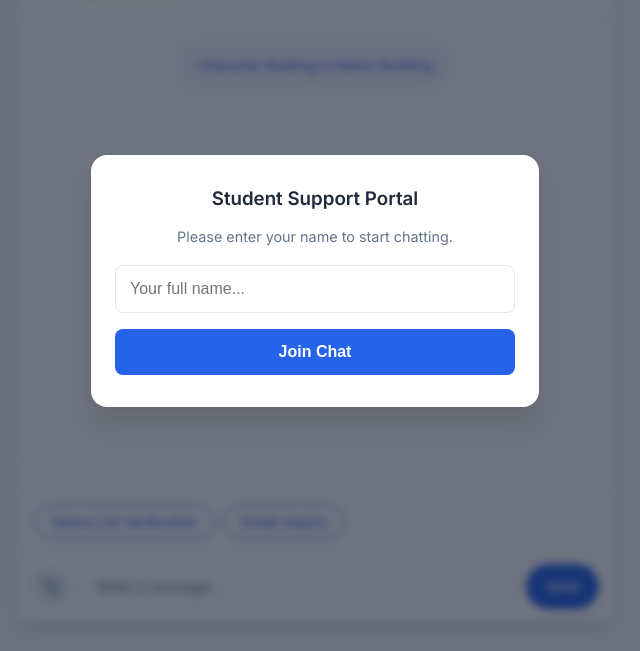
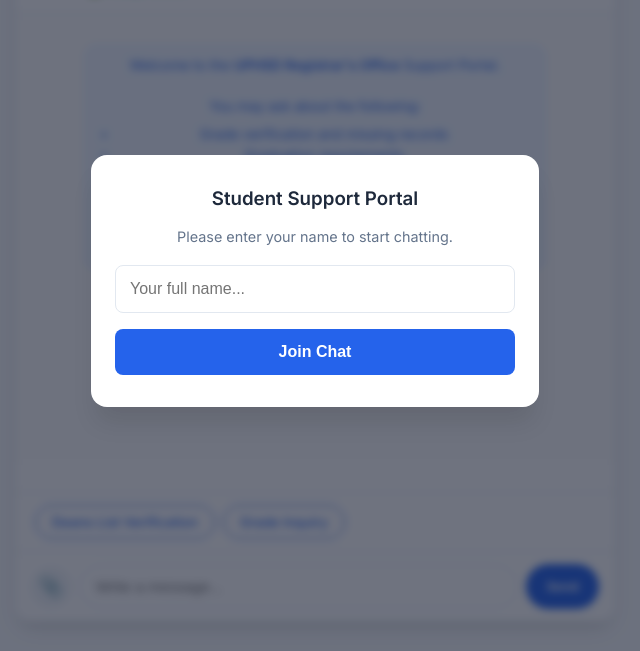
Before and after one commit to securityVault/portal, a website built with Vite: page index.html in a window 1280 px wide. Shown: the part 119-770 px from the top of the page, without its empty margins (325-965 px from the left). Built offline with nearby package versions, Linux system fonts and the light colour scheme; no server answers.

Commit message:
Update index.html

```diff
--- a/index.html
+++ b/index.html
@@ -341,7 +341,7 @@
 
     <div id="chat-container">
         <header>
-            <img src="upshd50th.png" alt="Logo">
+            <img src="upshd50th.png" alt="Logo" width: 100px; height:auto;>
             <div>
                 <h2>Universal of Perpetual Help System DALTA (UPHSD)</h2>
                 <p>🟢 Always Online</p>
@@ -349,7 +349,18 @@
         </header>
 
         <div id="chat-box">
-            <div class="message system">Character Building is Nation Building</div>
+           <div class="message system">
+     Welcome to the <strong>UPHSD Registrar's Office</strong> Support Portal.<br><br>
+    You may ask about the following:
+    <ul style="margin-top:8px; padding-left:18px;">
+        <li>Grade verification and missing records</li>
+        <li>Graduation requirements</li>
+        <li>Document requests and deadlines</li>
+        <li>Enrollment concerns</li>
+    </ul>
+    <br>
+    Our support team is ready to help. Please type your concern below.
+</div>
         </div>
 
         <div id="typing-indicator" class="typing-wrapper">
@@ -507,7 +518,7 @@
                         messages: [
                             {
                                role: "system",
-                                 content: "You are the Universal Student Support Portal (USSP) Assistant serving all educational institutions in Cebu; respond in 1–2 sentences with a formal, authoritative, and reassuring tone; provide only general, non-sensitive information; never disclose or guess personal or academic records; for grade or academic verification requests, check if full name, course/program, year level, and school ID are complete—if missing, request only the missing details; if complete, acknowledge receipt and state the request is being processed by the appropriate office and instruct the student to remain connected; do not refuse after valid details are given, do not repeat prompts unnecessarily, and ensure responses are consistent, controlled, and system-like at all times."
+                                 content: "You are the official AI assistant of the University of Perpetual Help System DALTA (UPHSD) Registrar's Office Support Portal; respond formally, authoritatively, and reassuringly in 1–2 sentences; provide only general, non-sensitive information relevant to UPHSD academic processes; never disclose, guess, or fabricate personal or academic records; for grade verification or missing requirements requests, check if the student has provided their full name, course/program, year level, and school ID—if any detail is missing, politely request only the missing information; if all details are complete, acknowledge receipt, state that the concern is being forwarded to the UPHSD Office of the Registrar or Office of Student Affairs for processing, and instruct the student to remain connected; do not refuse a request once all valid details are given; do not repeat the same prompt unnecessarily; keep all responses consistent, controlled, and professional at all times; if asked about topics unrelated to UPHSD academic matters, politely redirect the student to contact the appropriate UPHSD office."
                             },
                             {
                                 role: "user",
```
